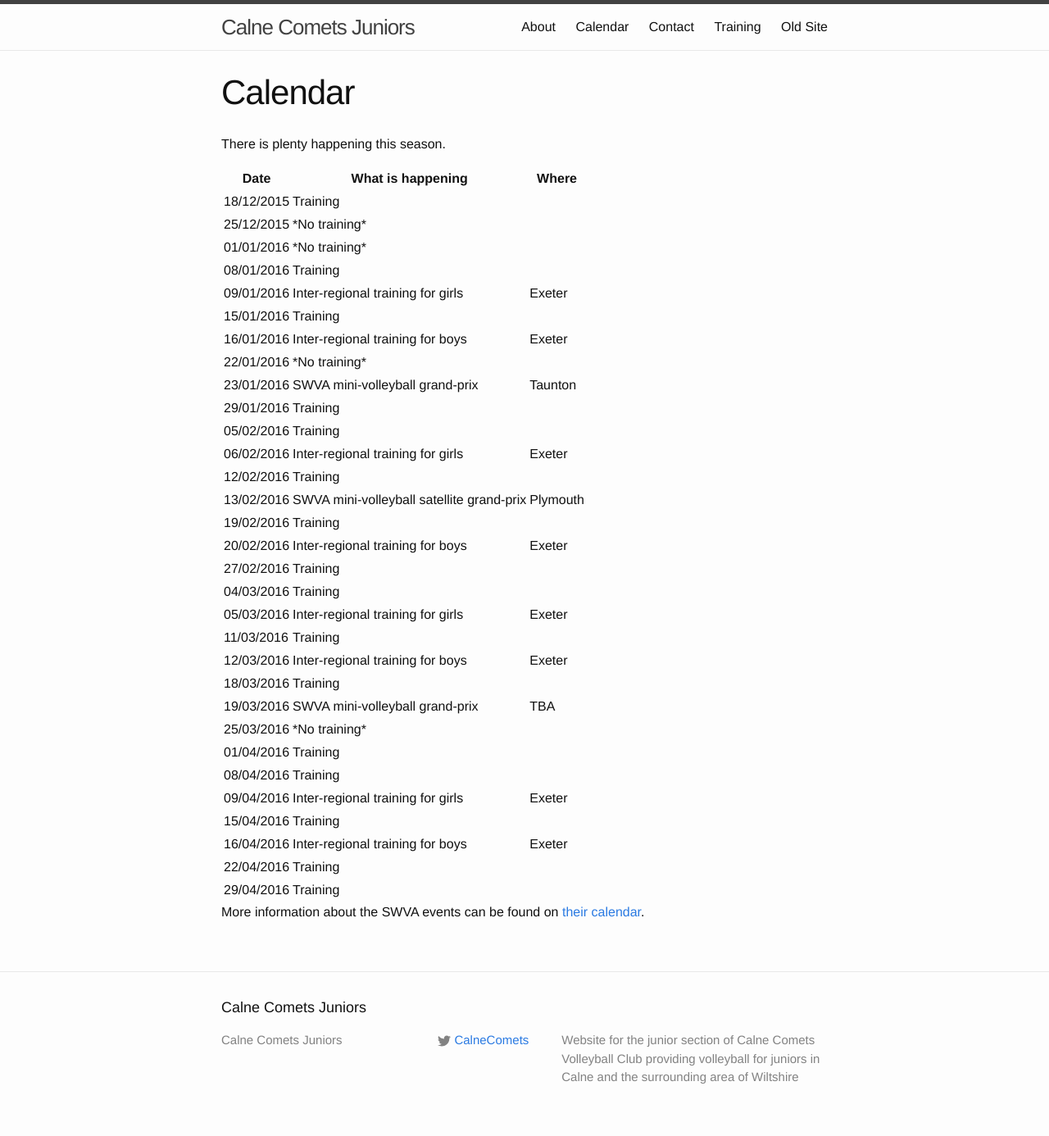
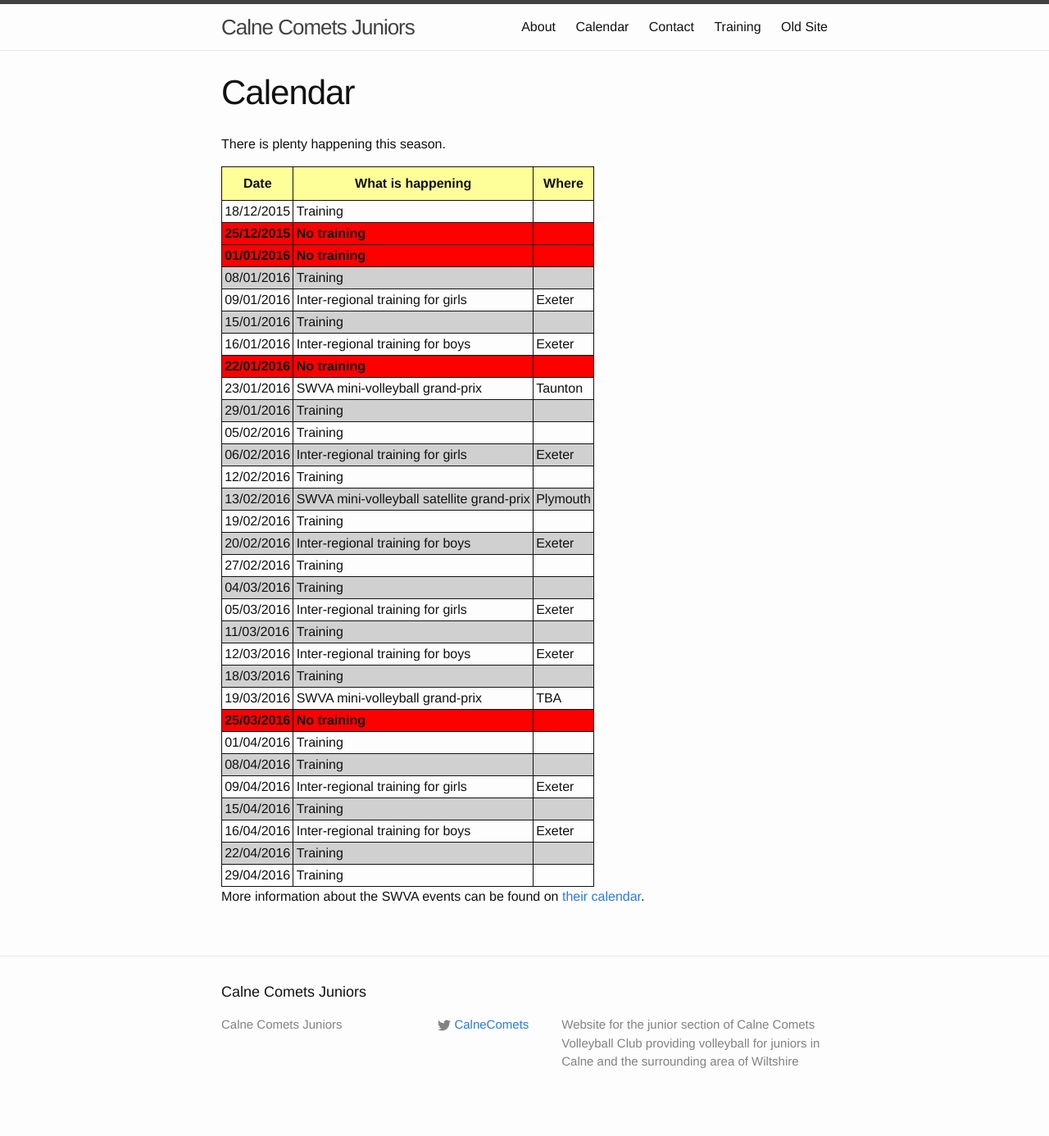
Before and after one commit to CalneComets/WebJuniors, a Jekyll site: the page built from calendar.md, in a window 1280 px wide. Shown: the whole page at 82% size. Built offline with Jekyll 4.4.1, drawn with Linux system fonts in a browser that asks for light colours.

Commit message:
Format tables

```diff
--- a/_includes/head.html
+++ b/_includes/head.html
@@ -7,6 +7,7 @@
   <meta name="description" content="{% if page.excerpt %}{{ page.excerpt | strip_html | strip_newlines | truncate: 160 }}{% else %}{{ site.description }}{% endif %}">
 
   <link rel="stylesheet" href="{{ "/css/main.css" | prepend: site.baseurl }}">
+  <link rel="stylesheet" href="{{ "/css/extra.css" | prepend: site.baseurl }}">
   {% if page.title == "Contact" %}
   <link rel="stylesheet" href="{{ "/css/contact.css" | prepend: site.baseurl }}">
   {% endif %}
--- a/calendar.md
+++ b/calendar.md
@@ -10,13 +10,13 @@ There is plenty happening this season.
 <tr><th>Date</th><th>What is happening</th><th>Where</th></tr>
 <tbody>
 <tr><td>18/12/2015</td><td>Training</td><td>&nbsp;</td></tr>
-<tr><td>25/12/2015</td><td>*No training*</td><td>&nbsp;</td></tr>
-<tr><td>01/01/2016</td><td>*No training*</td><td>&nbsp;</td></tr>
+<tr class="warn"><td>25/12/2015</td><td>No training</td><td>&nbsp;</td></tr>
+<tr class="warn"><td>01/01/2016</td><td>No training</td><td>&nbsp;</td></tr>
 <tr><td>08/01/2016</td><td>Training</td><td>&nbsp;</td></tr>
 <tr><td>09/01/2016</td><td>Inter-regional training for girls</td><td>Exeter</td></tr>
 <tr><td>15/01/2016</td><td>Training</td><td>&nbsp;</td></tr>
 <tr><td>16/01/2016</td><td>Inter-regional training for boys</td><td>Exeter</td></tr>
-<tr><td>22/01/2016</td><td>*No training*</td><td>&nbsp;</td></tr>
+<tr class="warn"><td>22/01/2016</td><td>No training</td><td>&nbsp;</td></tr>
 <tr><td>23/01/2016</td><td>SWVA mini-volleyball grand-prix</td><td>Taunton</td></tr>
 <tr><td>29/01/2016</td><td>Training</td><td>&nbsp;</td></tr>
 <tr><td>05/02/2016</td><td>Training</td><td>&nbsp;</td></tr>
@@ -32,7 +32,7 @@ There is plenty happening this season.
 <tr><td>12/03/2016</td><td>Inter-regional training for boys</td><td>Exeter</td></tr>
 <tr><td>18/03/2016</td><td>Training</td><td>&nbsp;</td></tr>
 <tr><td>19/03/2016</td><td>SWVA mini-volleyball grand-prix</td><td>TBA</td></tr>
-<tr><td>25/03/2016</td><td>*No training*</td><td>&nbsp;</td></tr>
+<tr class="warn"><td>25/03/2016</td><td>No training</td><td>&nbsp;</td></tr>
 <tr><td>01/04/2016</td><td>Training</td><td>&nbsp;</td></tr>
 <tr><td>08/04/2016</td><td>Training</td><td>&nbsp;</td></tr>
 <tr><td>09/04/2016</td><td>Inter-regional training for girls</td><td>Exeter</td></tr>
--- /dev/null
+++ b/css/extra.css
@@ -0,0 +1,8 @@
+table{border:1px solid;border-collapse:collapse;empty-cells:show}
+tr:nth-child(even){background-color:#D0D0D0}
+tr.warn{background-color:#FF0000;font-weight:bold}
+th{padding-top:0.5em;padding-bottom:0.5em;background-color:#FFFF99;
+border-color: black;
+}
+td{padding-left:0.2em;padding-right:0.2em;}
+table,th,td{border:1px solid;}
```
